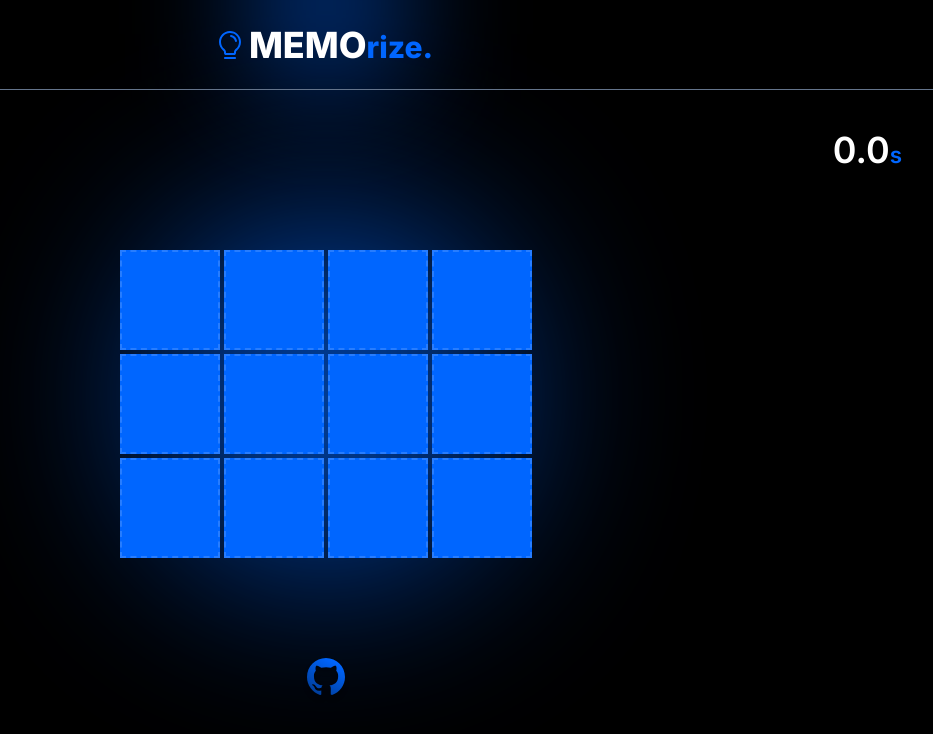
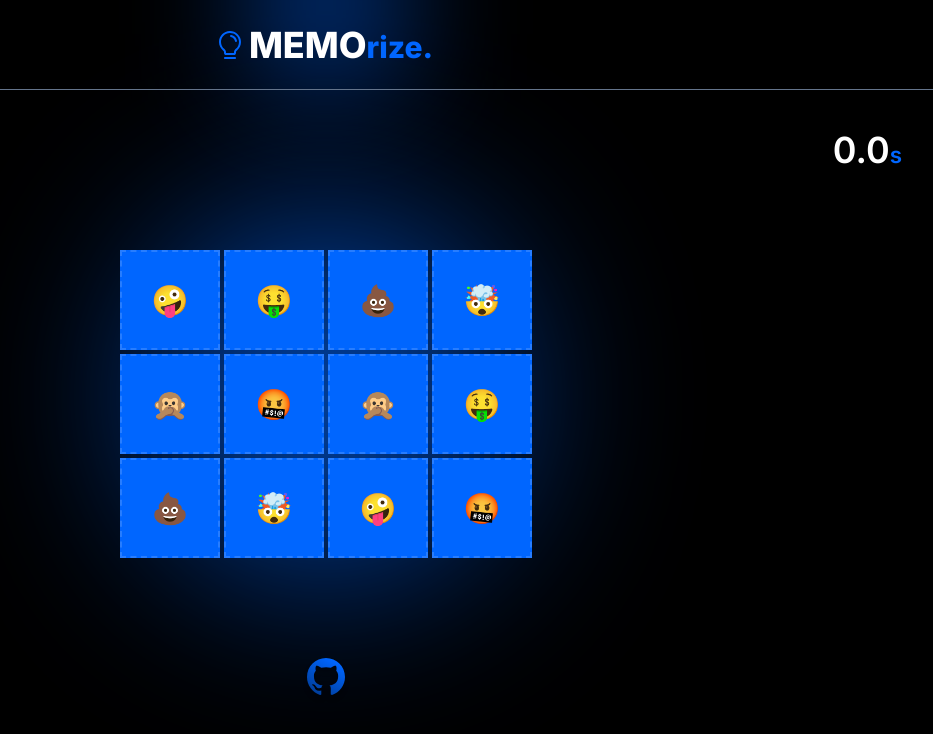
Before and after one commit to vnlopes/memory-game, a plain HTML site: page index.html in a window 1280 px wide. Shown: the whole page, without its empty margins (314-1247 px from the left). Drawn offline with nearby package versions, Linux system fonts and the light colour scheme.

Commit message:
add logic

```diff
--- a/function/script.js
+++ b/function/script.js
@@ -1,25 +1,42 @@
+
 const vire = (aqui) => {
   aqui.classList.add("virar");
 };
 
-arrImg = ["🤑", "💩", "🤪", "💩", "🤑", "🙊", "🤬", "🙊", "🤪", "🤯", "🤬", "🤯",];
+
+arrImg = ["🤑", "💩", "🤬", "🙊", "🤪", "🤯",];
 
 let arrRand = arrImg.sort(() => (Math.random() > 0.5)? 2 : -1);
 
 
+arrImg2 = ["🤑", "💩", "🤬", "🙊", "🤪", "🤯",];
+
+let arrRand2 = arrImg2.sort(() => (Math.random() > 0.5)? 2 : -1);
+
+
+
 const constructor = () => {
-    document.querySelector(".twoelve12").innerHTML = arrImg[0]
-    document.querySelector(".one1").innerHTML = arrImg[1]
-    document.querySelector(".two2").innerHTML = arrImg[2]
-    document.querySelector(".tree3").innerHTML = arrImg[3]
-    document.querySelector(".four4").innerHTML = arrImg[4]
-    document.querySelector(".five5").innerHTML = arrImg[5]
-    document.querySelector(".six6").innerHTML = arrImg[6]
-    document.querySelector(".seven7").innerHTML = arrImg[7]
-    document.querySelector(".eigth8").innerHTML = arrImg[8]
-    document.querySelector(".nine9").innerHTML = arrImg[9]
-    document.querySelector(".ten10").innerHTML = arrImg[10]
-    document.querySelector(".eleven11").innerHTML = arrImg[11]
+  document.querySelector(".one1").innerHTML = arrImg[0]
+  document.querySelector(".two2").innerHTML = arrImg[1]
+  document.querySelector(".tree3").innerHTML = arrImg[2]
+  document.querySelector(".four4").innerHTML = arrImg[3]
+  document.querySelector(".five5").innerHTML = arrImg[4]
+  document.querySelector(".six6").innerHTML = arrImg[5]
+  document.querySelector(".seven7").innerHTML = arrImg2[0]
+  document.querySelector(".eigth8").innerHTML = arrImg2[1]
+  document.querySelector(".nine9").innerHTML = arrImg2[2]
+  document.querySelector(".ten10").innerHTML = arrImg2[3]
+  document.querySelector(".eleven11").innerHTML = arrImg2[4]
+  document.querySelector(".twoelve12").innerHTML = arrImg2[5]
 };
 
-// constructor()
+constructor()
+
+
+const manter = () => {
+  // if(arrRand.indexOf(2) == arrRand2.indexOf(1)){
+  //   alert('dasd')
+  // }
+}
+
+manter()
--- a/resources/css/style.css
+++ b/resources/css/style.css
@@ -74,21 +74,18 @@ main::before{
 } */
 
 .virar{
-    animation: virar 1s forwards;
+    animation: virar 0.3s forwards;
 }
 
 @keyframes virar {
     0%{
-        transform: scaleX(1);
+        transform: rotateY(0deg);
+        /* background-color: white; */
     } 100% {
-        transform: scaleX(1);
-        opacity: 100%;
         background-color: white;
+        transform: rotateY(180deg);
     } 50% {
-        background: linear-gradient(90deg, rgba(0,102,255,1) 0%, rgba(0,34,85,1) 100%);
-        transform: scaleX(0.6);
-        filter: blur(2px);
-    } 75% {
-        background: linear-gradient(90deg, rgba(0,34,85,1) 0%, rgba(0,102,255,1) 100%);
+        transform: rotateX(10deg);
     }
+
 }
```
